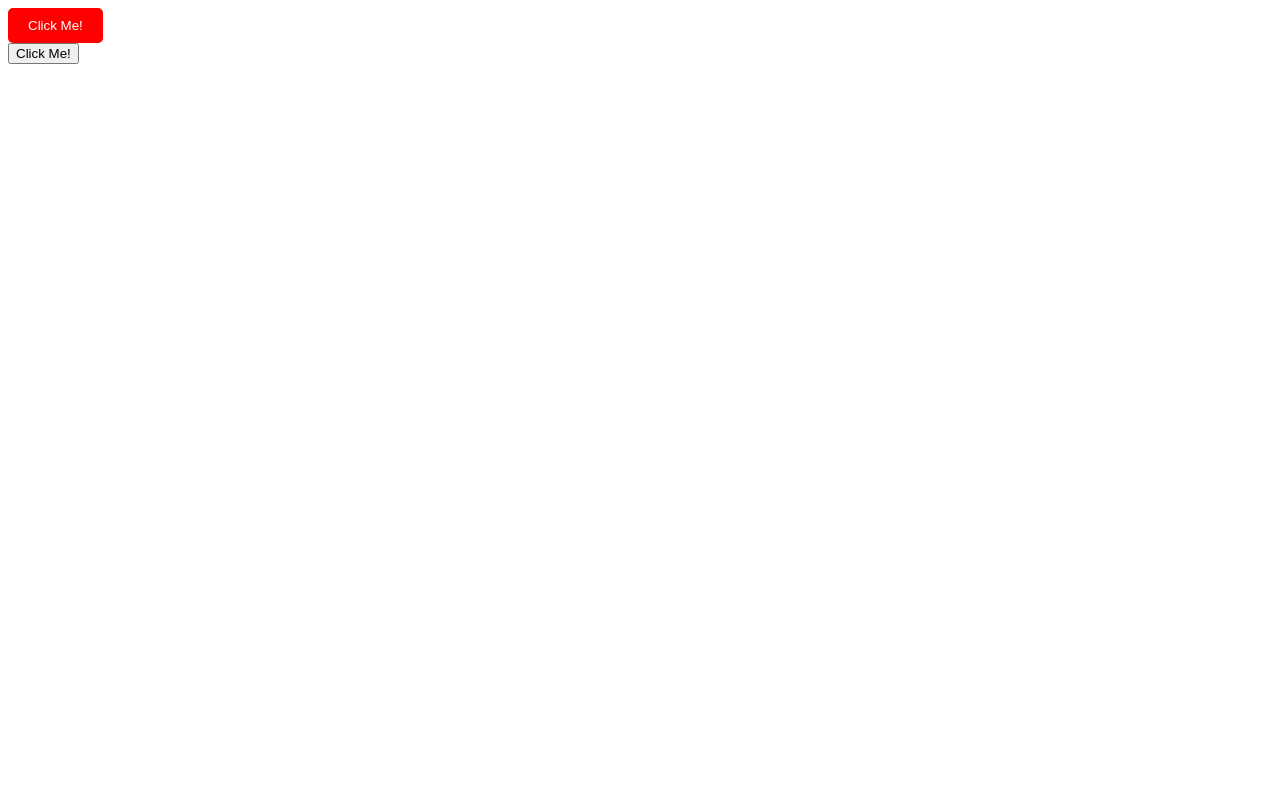
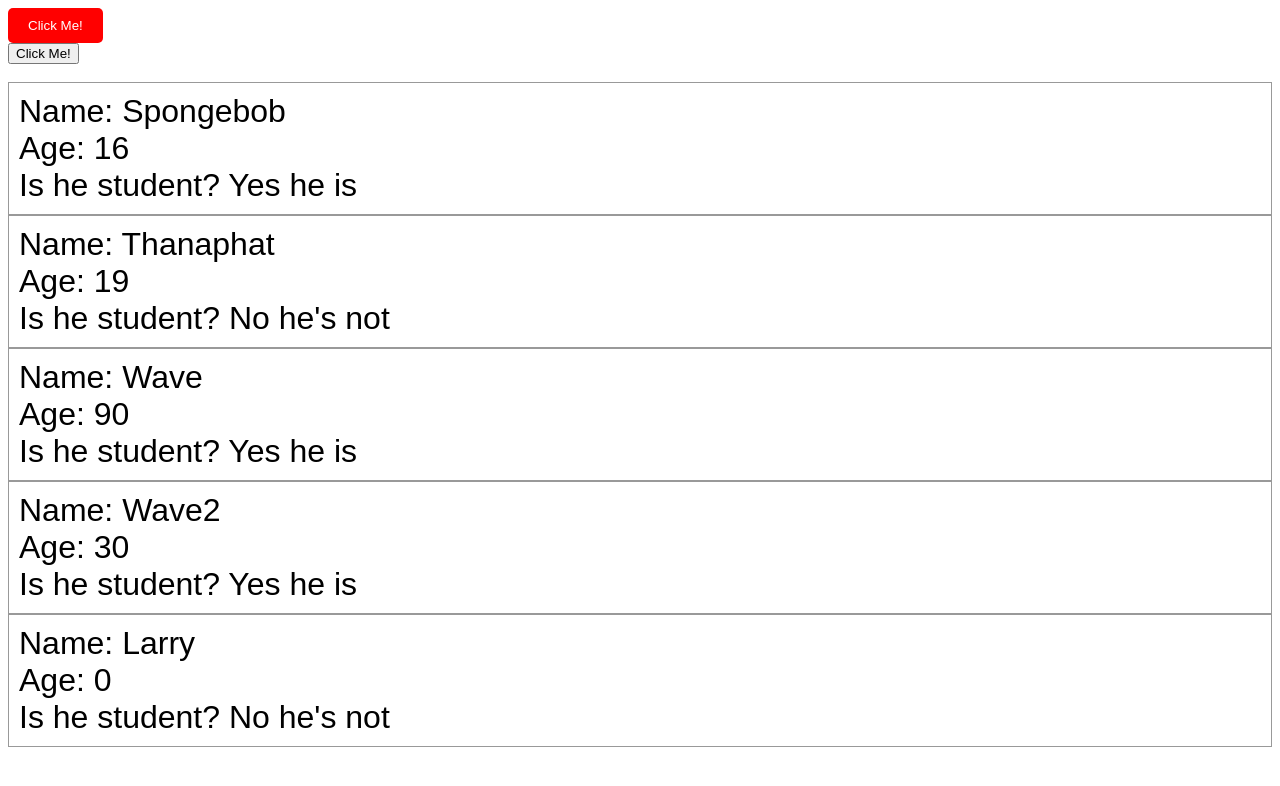
Before and after one commit to playerwave/Reactjs-brocode-fullcourse, a React (Vite) app: page / in a window 1280 px wide. Shown: the top 786 px of the page. Built offline with nearby package versions, Linux system fonts and the light colour scheme.

Commit message:
props with react

```diff
--- a/src/App.jsx
+++ b/src/App.jsx
@@ -2,6 +2,7 @@
 import reactLogo from "./assets/react.svg";
 import viteLogo from "/vite.svg";
 import Button from "./Button/Button";
+import Student from "./student";
 
 function App() {
   const [count, setCount] = useState(0);
@@ -9,6 +10,12 @@
   return (
     <>
       <Button />
+      <br />
+      <Student name="Spongebob" age={16} isStudent={true}></Student>
+      <Student name="Thanaphat" age={19} isStudent={false}></Student>
+      <Student name="Wave" age={90} isStudent={true}></Student>
+      <Student name="Wave2" age="30" isStudent="false"></Student>
+      <Student name="Larry"></Student>
     </>
   );
 }
--- a/src/index.css
+++ b/src/index.css
@@ -1,28 +1,10 @@
-.card{
-  border: 1px solid black;
-  border-radius: 10px;
-  box-shadow: 5px 5px 5px black;
-  padding: 20px;
-  margin: 10px;
-  text-align: center;
-  max-width: 250px;
-  display: inline-block;
+.student {
+  font-family: Arial, sans-serif;
+  font-size: 2em;
+  padding: 10px;
+  border: 1px solid hsla(0, 0%, 50%, 0.8);
 }
 
-.card .card-image{
-  max-width: 60%;
-  height: auto;
-  border-radius: 50%;
-  margin-bottom: 10px;
+.student p {
+  margin: 0;
 }
-
-.card .card-title{
-  font-family: Arial, sans-serif;
-  margin: 0;
-  color: black;
-}
-
-.card .card-text{
-  font-family: Arial, sans-serif;
-  color: hsl(0, 0%, 30%);
-}
--- /dev/null
+++ b/src/student.jsx
@@ -0,0 +1,26 @@
+/* eslint-disable react/prop-types */
+import propType from "prop-types";
+
+function Student(props) {
+  return (
+    <div className="student">
+      <p>Name: {props.name}</p>
+      <p>Age: {props.age}</p>
+      <p>Is he student? {props.isStudent ? "Yes he is" : "No he's not"}</p>
+    </div>
+  );
+}
+
+Student.propType = {
+  name: propType.string,
+  age: propType.number,
+  isStudent: propType.boolean,
+};
+
+Student.defaultProps = {
+  name: "Guest",
+  age: 0,
+  isStudent: false,
+};
+
+export default Student;
```
